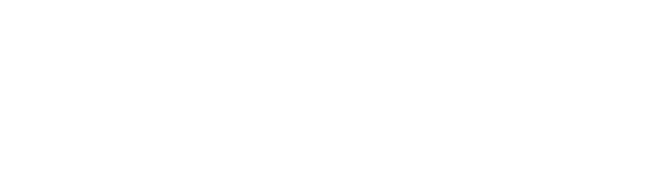
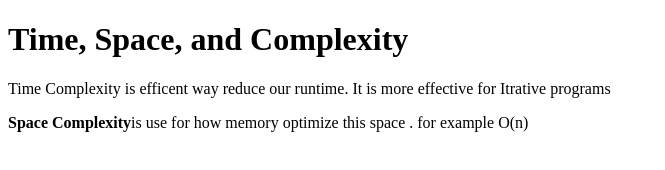
Before and after one commit to acciojob/time-and-space-complexity-SaurabhSatre, a website: page main.html in a window 1280 px wide. Shown: the whole page, without its empty margins (0-665 px from the left). Drawn offline with Linux system fonts and the light colour scheme.

Commit message:
created a submission

```diff
--- a/main.html
+++ b/main.html
@@ -7,6 +7,9 @@
 </head>
 
 <body>
+	<h1>Time, Space, and Complexity</h1>
+	<p>Time Complexity is efficent way reduce our runtime. It is more effective for Itrative programs</p>
+	<p><b>Space Complexity</b>is use for how memory optimize this space . for example O(n)</p>
 	<!-- the entire body must be written by student -->
     <script type="text/javascript" src="./script.js">
 </script>
```
